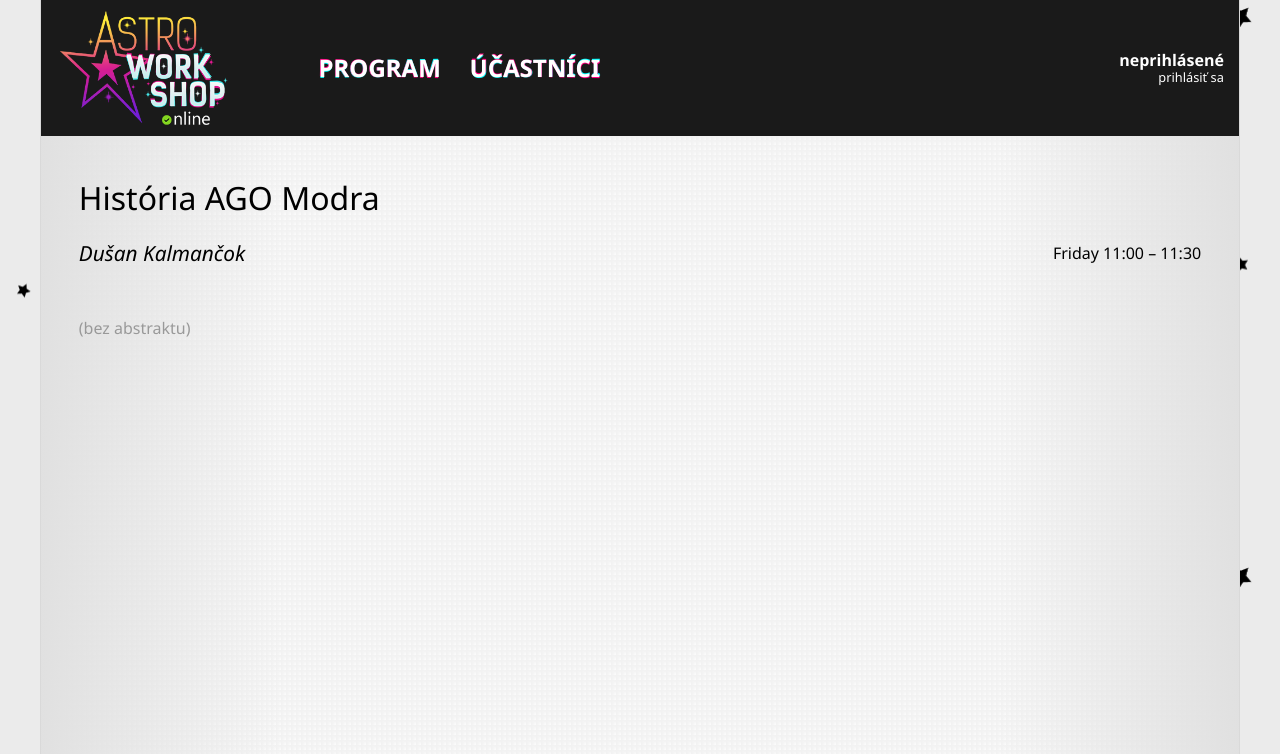
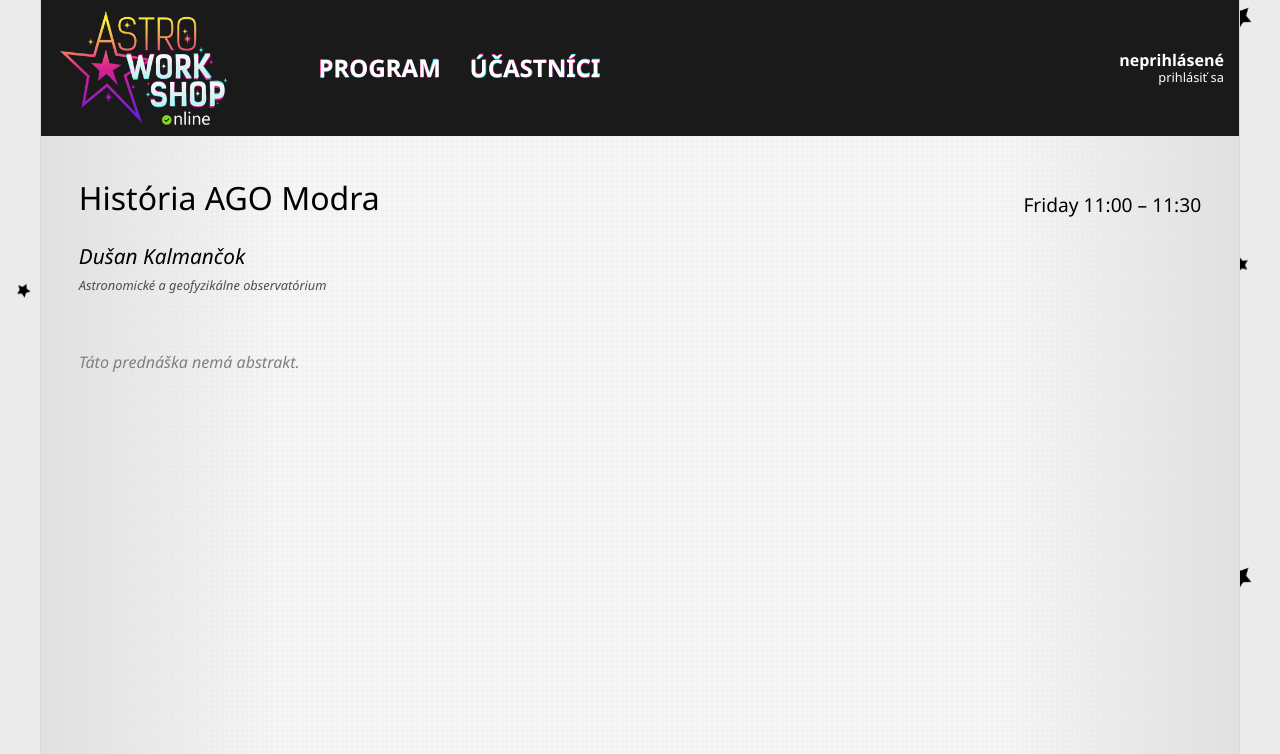
Before and after one commit to sesquideus/astroworkshop, a Django app: page /talk/45/ in a window 1280 px wide. Shown: the top 754 px of the page. Run offline with Django 3.2, Linux system fonts and the light colour scheme; data comes from the database, SQL or seed files in the repository.

Commit message:
More content and extra CSS

```diff
--- a/astroworkshop/settings.py
+++ b/astroworkshop/settings.py
@@ -27,6 +27,7 @@ SECRET_KEY = 'is-nf+(b84vzjv+&vn=x#59628jl=iphewblswo!d7-6jyt*fm'
 DEBUG = False
 
 ALLOWED_HOSTS = ['192.168.153.128', '192.168.248.128', '158.195.84.177']
+INTERNAL_IPS = ['127.0.0.1', '192.168.248.128']
 
 
 # Application definition
@@ -38,11 +39,13 @@ INSTALLED_APPS = [
     'django.contrib.sessions',
     'django.contrib.messages',
     'django.contrib.staticfiles',
+    'debug_toolbar',
 ] + [
     'core',
 ]
 
 MIDDLEWARE = [
+    'debug_toolbar.middleware.DebugToolbarMiddleware',
     'django.middleware.security.SecurityMiddleware',
     'django.contrib.sessions.middleware.SessionMiddleware',
     'django.middleware.common.CommonMiddleware',
--- a/astroworkshop/urls.py
+++ b/astroworkshop/urls.py
@@ -15,10 +15,12 @@ Including another URLconf
 """
 from django.contrib import admin
 from django.urls import path, include
+import debug_toolbar
 
 import core.urls
 
 urlpatterns = [
+    path('__debug__/', include(debug_toolbar.urls)),
     path('admin/', admin.site.urls),
     path('', include(core.urls)),
 ]
--- a/core/models/affiliation.py
+++ b/core/models/affiliation.py
@@ -2,8 +2,8 @@ from django.db import models
 
 
 class Affiliation(models.Model):
-    person = models.ForeignKey('Participant', on_delete=models.CASCADE)
-    institute = models.ForeignKey('Institute', on_delete=models.CASCADE, related_name='people')
+    person = models.ForeignKey('Participant', on_delete=models.CASCADE, related_name='affiliation')
+    institute = models.ForeignKey('Institute', on_delete=models.CASCADE, related_name='affiliation')
     start = models.DateField(null=True, blank=True)
     end = models.DateField(null=True, blank=True)
 
--- a/core/models/participant.py
+++ b/core/models/participant.py
@@ -3,6 +3,8 @@ from django.db.models import Prefetch, F, Q
 from django.contrib.auth.models import AbstractUser, UserManager
 
 from .slot import Slot
+from .affiliation import Affiliation
+from .institute import Institute
 
 
 class ParticipantQuerySet(models.QuerySet):
@@ -14,6 +16,18 @@ class ParticipantQuerySet(models.QuerySet):
                 to_attr='talks',
             ),
         )
+
+    def with_current_affiliations(self, date):
+        return self.prefetch_related(
+            Prefetch(
+                'affiliations',
+                queryset=Institute.objects.exclude(Q(affiliation__start__gte=date) | Q(affiliation__end__lte=date)).distinct(),
+                to_attr='current_affiliations',
+            ),
+        )
+
+    def for_event(self, event_code):
+        return self.filter(participations__code=event_code)
 
 
 class Participant(AbstractUser):
@@ -27,12 +41,13 @@ class Participant(AbstractUser):
 
     affiliations = models.ManyToManyField(
         'Institute',
-        through='Affiliation'
+        through='Affiliation',
+        related_name = 'people',
     )
     participations = models.ManyToManyField(
         'Event',
         through='Participation',
-        related_name = 'participants'
+        related_name = 'participants',
     )
     about = models.TextField(blank=True)
 
--- a/core/models/participation.py
+++ b/core/models/participation.py
@@ -4,7 +4,6 @@ from django.db import models
 class Participation(models.Model):
     class Meta:
         ordering = ['event']
-
 
     person = models.ForeignKey('Participant', on_delete=models.CASCADE, null=False)
     event = models.ForeignKey('Event', on_delete=models.CASCADE, null=False)
--- a/core/models/slot.py
+++ b/core/models/slot.py
@@ -1,15 +1,21 @@
+from django.apps import apps
 from django.db import models
-from django.db.models import Count, Prefetch
+from django.db.models import Count, Prefetch, F, OuterRef
 
 
 class SlotQuerySet(models.QuerySet):
     def with_people(self):
+        Participant = apps.get_model('core', 'Participant')
+
         return self.prefetch_related(
-            Prefetch('person', to_attr='people')
+            Prefetch(
+                'person',
+                queryset=Participant.objects.with_current_affiliations(F('people__slots__start')),
+                to_attr='people'
+            )
         ).annotate(
             people_count=Count('person')
         )
-
 
 class Slot(models.Model):
     class Meta:
--- a/core/templates/core/slot.html
+++ b/core/templates/core/slot.html
@@ -2,24 +2,11 @@
 {% load tz astro %}
 
 {% block page %}
+    <div class="title">
         <h2>
             {{ slot.title }}
         </h2>
-    <div class="authortime">
-        <span class="author">
-            {% if slot.people_count == 0 %}
-            {% elif slot.people_count == 1 %}
-                {{ slot.people.0 }}
-            {% else %}
-                {% regroup slot.people by affiliation as affiliated %}
-                {% for aff, person in affiliated %}
-                    {{ aff|default:"" }}
-                {% endfor %}
-            {% endif %}
-        </span>
-        <span class="affiliation">
-            {% for aff in slot.people.affiliations.all %}{{ aff.full_name }}{% endfor %}
-        </span>
+        <div class="time">
             <span class="time">
                 {{ slot.start|timezone:"Europe/Bratislava"|date:"l H:i" }}
                 {% if slot.start and slot.duration > 0 %}
@@ -27,11 +14,35 @@
                 {% endif %}
             </span>
         </div>
-    <p>
+    </div>
+    <div class="authortime">
+        <div class="author">
+            {% if slot.people_count > 0 %}
+                {% regroup slot.people by current_affiliations as affiliated %}
+                {% for affs, people in affiliated %}
+                    <span class="author">
+                        {{ people|join:", " }}
+                    </span>
+                    <br />
+                    <span class="affiliation">
+                        {% for aff in affs %}
+                        {{ aff.full_name }} <br />
+                        {% endfor %}
+                    </span>
+                    <br />
+                {% endfor %}
+            {% endif %}
+        </div>
+    </div>
+    <p class="abstract">
         {% if slot.abstract %}
             {{ slot.abstract|replace:"#\n#<br />" }}
         {% else %}
-            <span class="empty">(bez abstraktu)</span>
+            {% if slot.type == Slot.CATEGORY_TALK %}
+                <span class="empty">
+                    Táto prednáška nemá abstrakt.
+                </span>
+            {% endif %}
         {% endif %}
     </p>
 {% endblock %}
--- a/core/urls.py
+++ b/core/urls.py
@@ -1,13 +1,14 @@
 from django.urls import path, re_path
 from django.contrib.auth import views as authViews
 
-from .views import talks, participant
+from .views import slot, participant
 
 urlpatterns = [
-    path('', talks.ProgrammeView.as_view(), name='default'),
-    path('<int:year>/', talks.ProgrammeView.as_view(), name='programme'),
+    path('', slot.ProgrammeView.as_view(), name='default'),
+    path('<int:year>/', slot.ProgrammeView.as_view(), name='programme'),
+    path('<int:year>/<int:month>/<int:day>/', slot.DayProgrammeView.as_view(), name='programme-day'),
     path('<int:year>/participants', participant.ListView.as_view(), name='participants'),
-    path('talk/<int:id>/', talks.SlotView.as_view(), name='slot'),
+    path('talk/<int:id>/', slot.SlotView.as_view(), name='slot'),
 
     path('people/<slug:username>/', participant.ParticipantView.as_view(), name='participant'),
     path('login', authViews.LoginView.as_view(template_name='core/login.html'), name='login'),
--- a/core/views/participant.py
+++ b/core/views/participant.py
@@ -15,7 +15,7 @@ class ListView(django.views.generic.ListView):
     template_name = 'core/list-participants.html'
 
     def get_queryset(self):
-        return self.model.objects.filter(participations__code=self.kwargs['year']).order_by('last_name')
+        return self.model.objects.for_event(self.kwargs['year']).order_by('last_name')
 
     def get_context_data(self, **kwargs):
         context = super().get_context_data(**kwargs)
--- a/core/views/talks.py
+++ b/core/views/slot.py
@@ -1,7 +1,8 @@
+import datetime
 import django
+import pytz
 from django.db.models import F, Q, ExpressionWrapper, Func, When, DateTimeField
 from django.db.models.functions import TruncDay
-from datetime import timedelta
 
 from core.models import Slot
 
@@ -21,6 +22,15 @@ class ProgrammeView(django.views.generic.ListView):
             .order_by('start', 'duration')
 
 
+class DayProgrammeView(ProgrammeView):
+    template_name = 'core/programme-abstract.html'
+
+    def get_queryset(self):
+        return super().get_queryset().filter(
+            date=datetime.datetime(self.kwargs['year'], self.kwargs['month'], self.kwargs['day'], 0, 0, 0, tzinfo=pytz.utc)
+        )
+
+
 class SlotView(django.views.generic.DetailView):
     model = Slot
     context_object_name = 'slot'
@@ -29,4 +39,4 @@ class SlotView(django.views.generic.DetailView):
     slug_url_kwarg = 'id'
 
     def get_queryset(self):
-        return self.model.objects.with_people().order_by('person__last_name')
+        return self.model.objects.with_people()
--- a/static/css/main.css
+++ b/static/css/main.css
@@ -213,35 +209,57 @@ h3 {
 
 div.authortime {
     width: 100%;
-    height: auto;
-    padding-bottom: 20mm;
+}
+
+div.author {
+    line-height: 1.5;
+    width: 80%;
+    float: left;
+}
+
+div.time {
+    width: 20%;
+    float: right;
+    vertical-align: middle;
 }
 
 span.author {
-    display: block;
-    float: left;
     font-size: 130%;
     font-style: italic;
-    padding-bottom: 2mm;
-    width: 80%;
+    width: 100%;
 }
 
 span.affiliation {
-    display: block;
-    float: left;
+    color: hsl(0, 0%, 30%);
     font-style: italic;
-    font-size: 90%;
-}
-
-span.time {
-    display: block;
-    float: right;
-    height: 100%;
+    font-size: 80%;
 }
 
 p {
     clear: both;
     line-height: 1.5;
+}
+
+div.title {
+    width: 100%;
+    display: flex;
+}
+
+div.title h2 {
+    flex: 1;
+}
+
+div.title div.time {
+    flex: 0 0 200px;
+}
+
+span.time {
+    display: block;
+    font-size: 120%;
+    height: 100%;
+    text-align: right;
+    vertical-align: middle;
+    padding: 5mm 0mm;
 }
 
 table {
@@ -318,5 +351,10 @@ abbr {
 }
 
 span.empty {
-    color: hsl(0, 0%, 60%);
+    color: hsl(0, 0%, 50%);
+    font-style: italic;
 }
+
+p.abstract {
+    padding-top: 8mm;
+}
```
Also changed, not shown: other parts of static/css/main.css (+21 -10 lines), core/templates/core/programme-abstract.html (added, +13 -0 lines), core/templates/core/programme.html (+11 -5 lines), 3 other files. Lines whose indentation alone changed are shown as unchanged.
